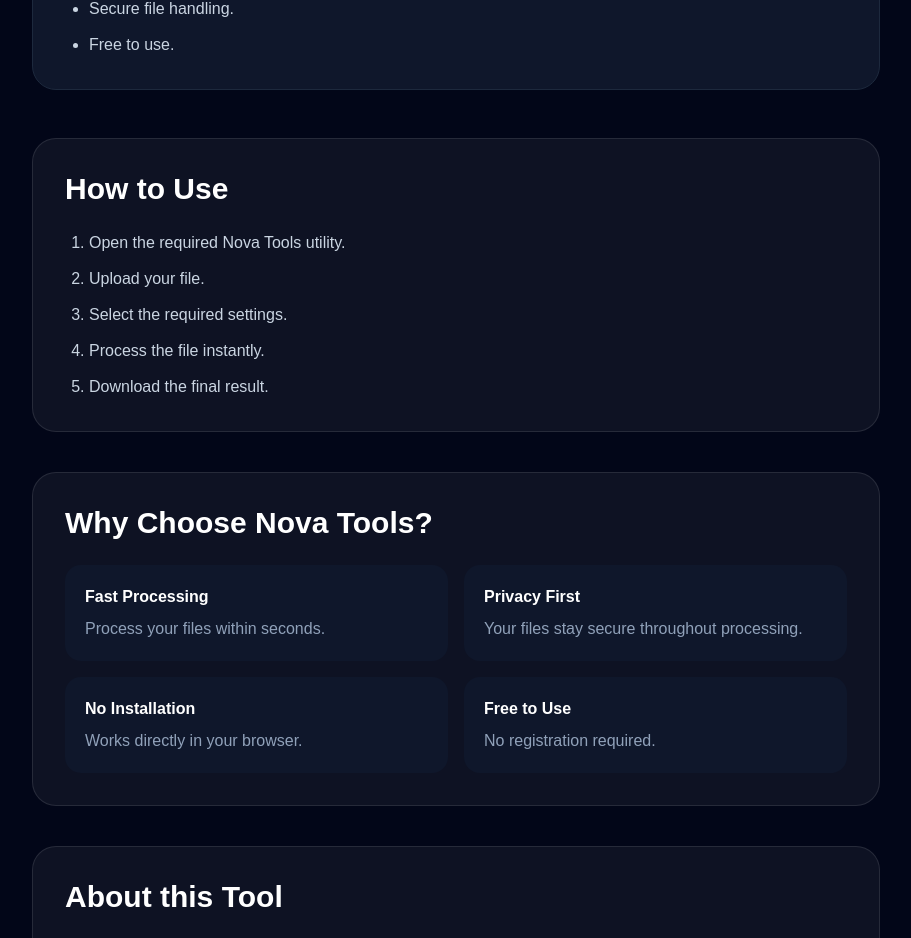
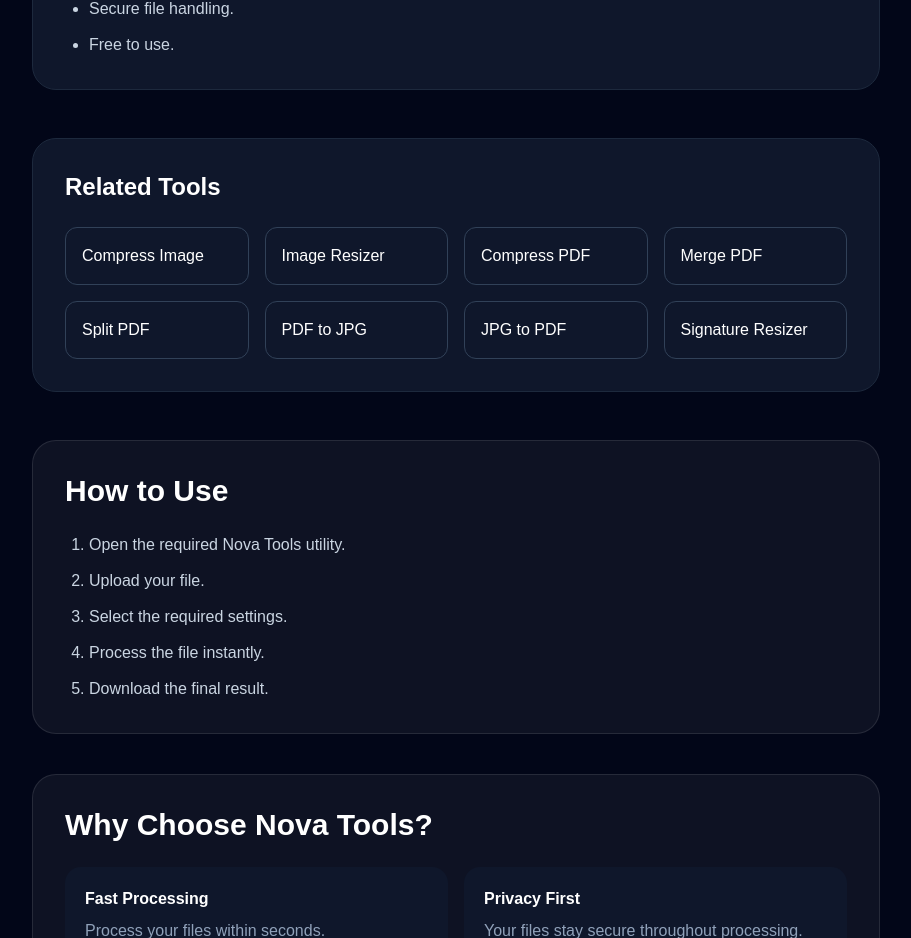
Before and after one commit to georgenepolean7-lgtm/novatools, a Next.js app: page /tools/compress-image-to-20kb in a window 1280 px wide. Shown: the part 920-1858 px from the top of the page, without its empty margins (184-1095 px from the left). Built offline with nearby package versions, Linux system fonts and the light colour scheme.

Commit message:
Add related tools section

```diff
--- a/app/tools/[slug]/page.tsx
+++ b/app/tools/[slug]/page.tsx
@@ -6,7 +6,7 @@ import FAQSection from "@/components/seo/FAQSection";
 import RelatedToolsSection from "@/components/seo/RelatedToolsSection";
 import HowToUse from "@/components/content/HowToUse";
 import Benefits from "@/components/content/Benefits";
-
+import RelatedTools from "@/components/content/RelatedTools";
 
 type PageData = {
   slug: string;
@@ -104,6 +104,8 @@ export default async function ProgrammaticPage({
 
 <Benefits tool={page.title} />
 
+<RelatedTools />
+
 <ToolContent
   title={page.title}
   description={page.description}
--- /dev/null
+++ b/components/content/RelatedTools.tsx
@@ -0,0 +1,58 @@
+import Link from "next/link";
+
+const tools = [
+  {
+    name: "Compress Image",
+    href: "/compress-image",
+  },
+  {
+    name: "Image Resizer",
+    href: "/image-resizer",
+  },
+  {
+    name: "Compress PDF",
+    href: "/compress-pdf",
+  },
+  {
+    name: "Merge PDF",
+    href: "/merge-pdf",
+  },
+  {
+    name: "Split PDF",
+    href: "/split-pdf",
+  },
+  {
+    name: "PDF to JPG",
+    href: "/pdf-to-jpg",
+  },
+  {
+    name: "JPG to PDF",
+    href: "/jpg-to-pdf",
+  },
+  {
+    name: "Signature Resizer",
+    href: "/signature-resizer",
+  },
+];
+
+export default function RelatedTools() {
+  return (
+    <section className="mt-12 rounded-3xl border border-slate-800 bg-slate-900 p-8">
+      <h2 className="text-2xl font-bold">
+        Related Tools
+      </h2>
+
+      <div className="mt-6 grid gap-4 sm:grid-cols-2 lg:grid-cols-4">
+        {tools.map((tool) => (
+          <Link
+            key={tool.href}
+            href={tool.href}
+            className="rounded-xl border border-slate-700 p-4 transition hover:border-cyan-500 hover:bg-slate-800"
+          >
+            {tool.name}
+          </Link>
+        ))}
+      </div>
+    </section>
+  );
+}
```
